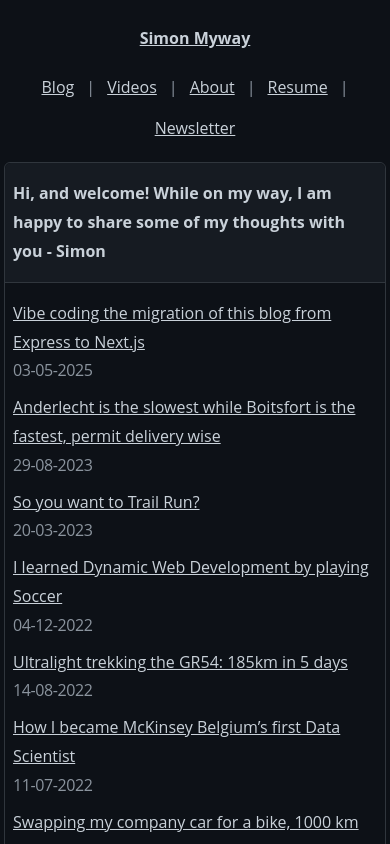
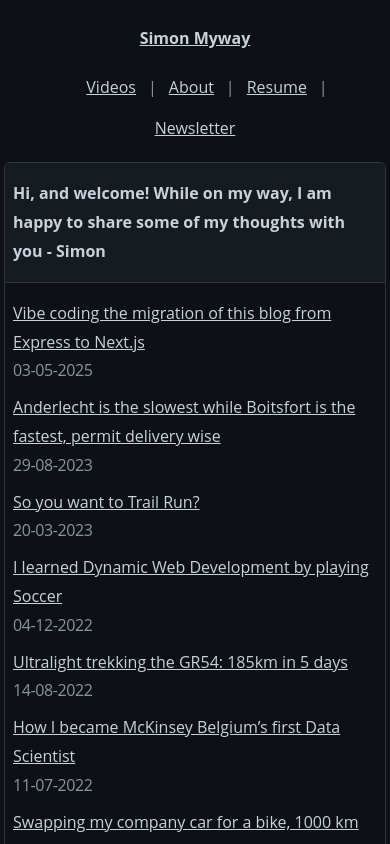
Before and after one commit to simonpicard/simonmyway.com, a Next.js app: page / in a window 390 px wide. Shown: the top 844 px of the page. Built offline with nearby package versions, Linux system fonts and the light colour scheme.

Commit message:
hide blog on mobile

```diff
--- a/src/app/layout.tsx
+++ b/src/app/layout.tsx
@@ -75,10 +75,10 @@ export default function RootLayout({
                     <span className="text-dark-secondary">|</span>
                   </li>
                   <li>
-                    <Link href="/" className="no-underline">Blog</Link>
+                    <Link href="/" className="no-underline hidden sm:block">Blog</Link>
                   </li>
                   <li>
-                    <span className="text-dark-secondary">|</span>
+                    <span className="text-dark-secondary  hidden sm:block">|</span>
                   </li>
                   <li>
                     <Link href="/videos" className="no-underline">Videos</Link>
```
